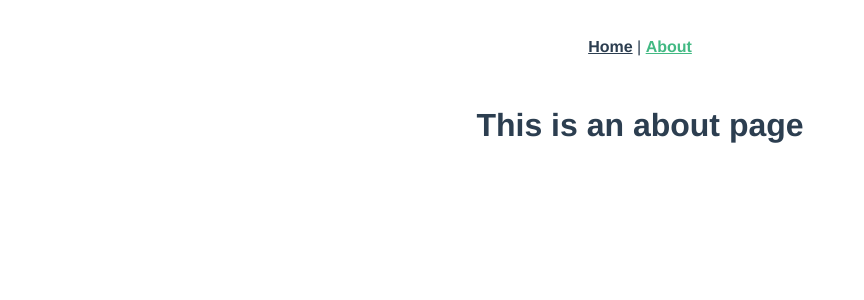
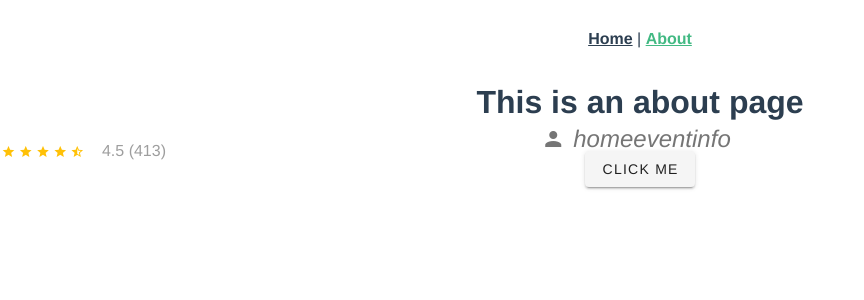
Before and after one commit to bulbulica2/electron, a Vue app: page /#/about in a window 1280 px wide. Shown: the top 300 px of the page, without its empty margins (0-864 px from the left). Built offline with nearby package versions, Linux system fonts and the light colour scheme.

Commit message:
Added vuetify to main.js and tested the vue components

```diff
--- a/public/index.html
+++ b/public/index.html
@@ -5,6 +5,8 @@
   <meta content="IE=edge" http-equiv="X-UA-Compatible">
   <meta content="width=device-width,initial-scale=1.0" name="viewport">
   <link href="<%= BASE_URL %>favicon.ico" rel="icon">
+  <link href="https://fonts.googleapis.com/css?family=Roboto:100,300,400,500,700,900" rel="stylesheet">
+  <link href="https://cdn.jsdelivr.net/npm/@mdi/font@4.x/css/materialdesignicons.min.css" rel="stylesheet">
   <title><%= htmlWebpackPlugin.options.title %></title>
 </head>
 <body>
--- a/src/main.js
+++ b/src/main.js
@@ -1,12 +1,31 @@
 import Vue from 'vue';
+import Vuetify from 'vuetify';
+import isElectron from 'is-electron';
 import App from './App.vue';
 import router from './router';
+
 import store from './store';
+
+import 'vuetify/dist/vuetify.min.css';
+
+Vue.use(Vuetify);
 
 Vue.config.productionTip = false;
 
-new Vue({
-  router,
-  store,
-  render: (h) => h(App),
-}).$mount('#app');
+const vuetifyOptions = {};
+
+// check for desktop or web app
+if (isElectron()) {
+  new Vue({
+    router,
+    vuetify: new Vuetify(vuetifyOptions),
+    render: (h) => h(App),
+  }).$mount('#app');
+} else {
+  new Vue({
+    router,
+    store,
+    vuetify: new Vuetify(vuetifyOptions),
+    render: (h) => h(App),
+  }).$mount('#app');
+}
--- a/src/views/About.vue
+++ b/src/views/About.vue
@@ -1,5 +1,33 @@
 <template>
-  <div class="about">
-    <h1>This is an about page</h1>
-  </div>
+  <v-app>
+    <div class="about">
+      <h1>This is an about page</h1>
+      <v-icon>mdi-account</v-icon>
+      <span class="group pa-2">
+        <v-icon>home</v-icon>
+        <v-icon>event</v-icon>
+        <v-icon>info</v-icon>
+      </span>
+      <v-row
+        align="center"
+        class="mx-0"
+      >
+        <v-rating
+          :value="4.5"
+          color="amber"
+          dense
+          half-increments
+          readonly
+          size="14"
+        ></v-rating>
+        <div class="grey--text ms-4">
+          4.5 (413)
+        </div>
+      </v-row>
+      <v-btn
+        elevation="2"
+      >Click me
+      </v-btn>
+    </div>
+  </v-app>
 </template>
--- a/src/views/Home.vue
+++ b/src/views/Home.vue
@@ -7,7 +7,7 @@
 
 <script>
 // @ is an alias to /src
-import HelloWorld from '@/components/HelloWorld.vue';
+import HelloWorld from '../components/HelloWorld.vue';
 
 export default {
   name: 'Home',
```
